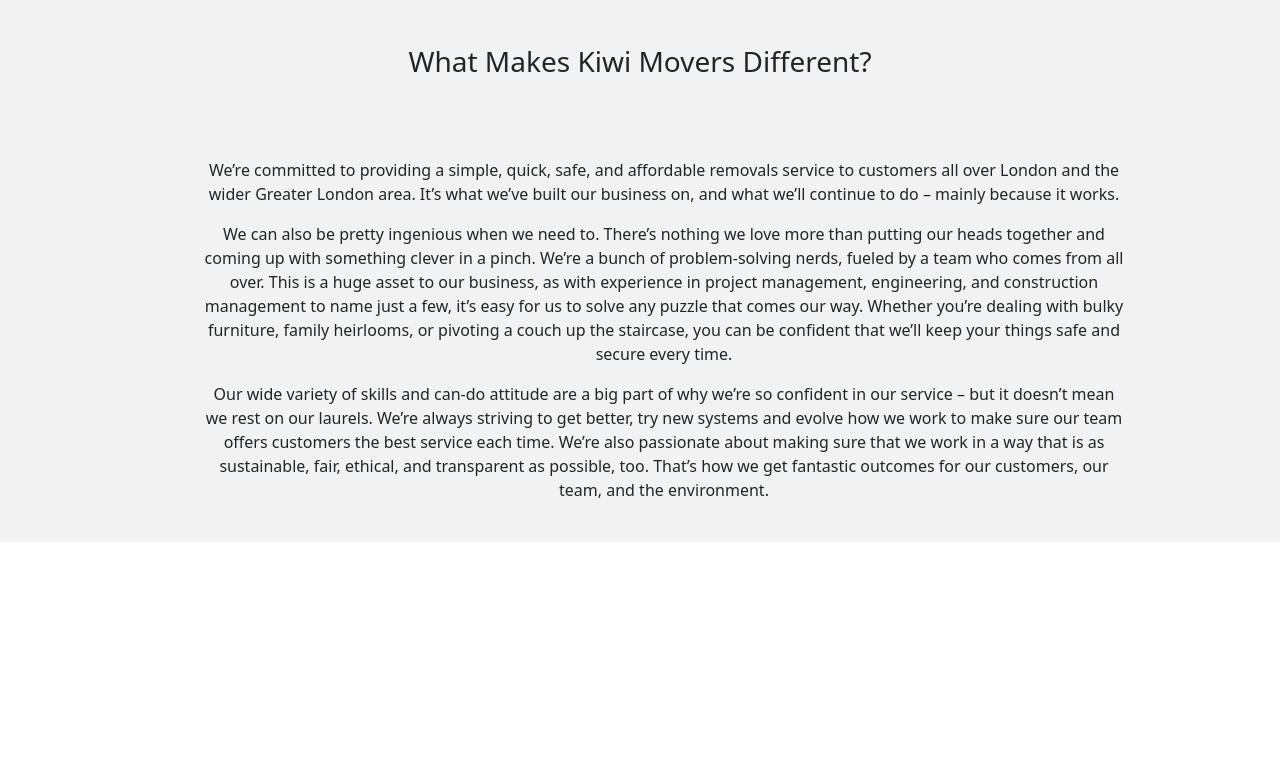
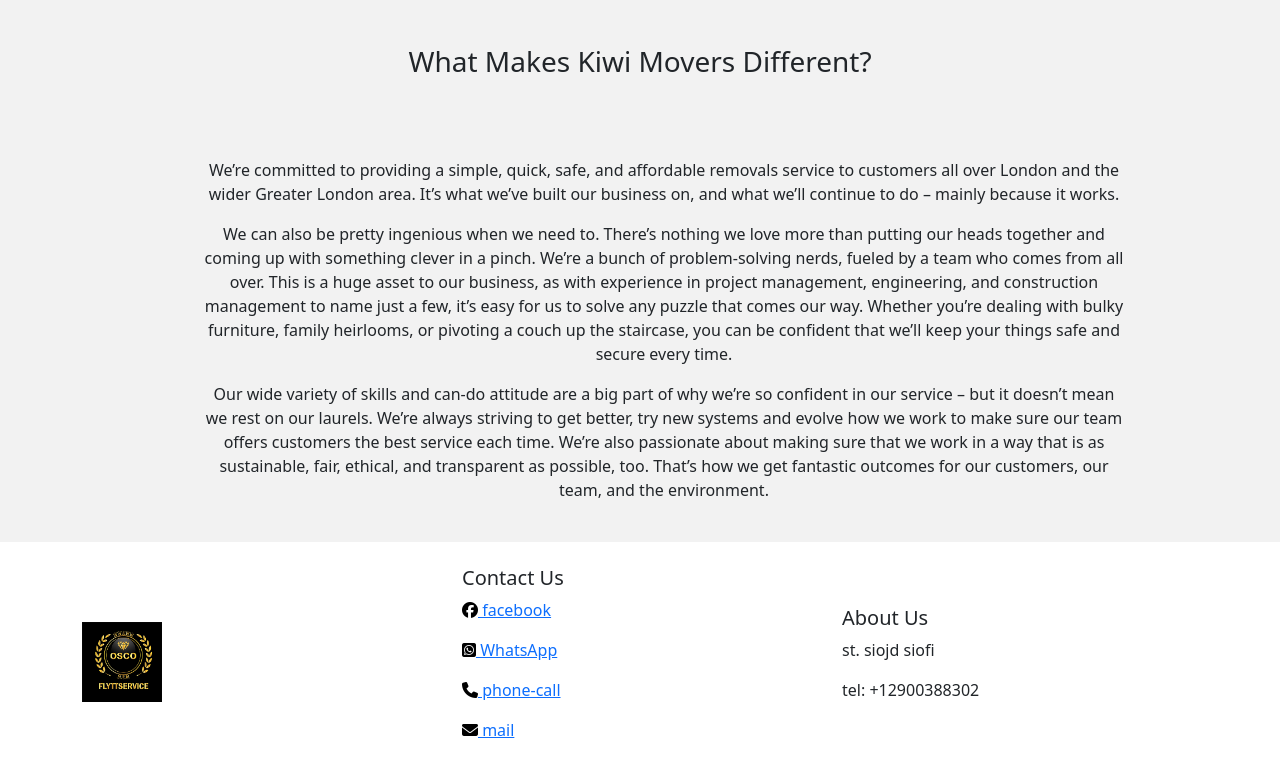
Before and after one commit to Mustea08/osco2, a plain HTML site: page index.html in a window 1280 px wide. Shown: the part 2510-3292 px from the top of the page. Before the commit the page ends 3052 px from the top, so only its background shows below. Drawn offline with nearby package versions, Linux system fonts and the light colour scheme.

Commit message:
Update index.html

```diff
--- a/index.html
+++ b/index.html
@@ -274,6 +274,29 @@
     </div>
   </section>
 
+  <footer class="py-4">
+    <div class="container">
+      <div class="row justify-content-center align-items-center">
+        <div class="col-12 col-md-4">
+          <img src="images/logo.jpeg" alt="logo osco" width="80" height="80">
+        </div>
+        <div class="col-12 col-md-4">
+          <h5>Contact Us</h5>
+        <p><a href="https://facebook.com"><i class="fa-brands fa-facebook" style="color: #000;"
+            title="facebook"></i> facebook</a></p>
+        <p><a href="#"><i class="fa-brands fa-square-whatsapp" style="color: #000;" title="WhatsApp"></i> WhatsApp</a></p>
+        <p><a href="#"><i class="fa-solid fa-phone" style="color: #000;" title="phone call"></i> phone-call</a></p>
+      <p><a href="#"><i class="fa-solid fa-envelope" style="color: #000;" title="mail"></i> mail</a></p>
+        </div>
+        <div class="col-12 col-md-4">
+          <h5>About Us</h5>
+          <p>st. siojd siofi </p>
+          <p>tel: +12900388302</p>
+        </div>
+      </div>
+    </div>
+  </footer>
+
 
   <!-- bootstrap -->
   <script src="https://cdn.jsdelivr.net/npm/bootstrap@5.3.2/dist/js/bootstrap.bundle.min.js"
```
